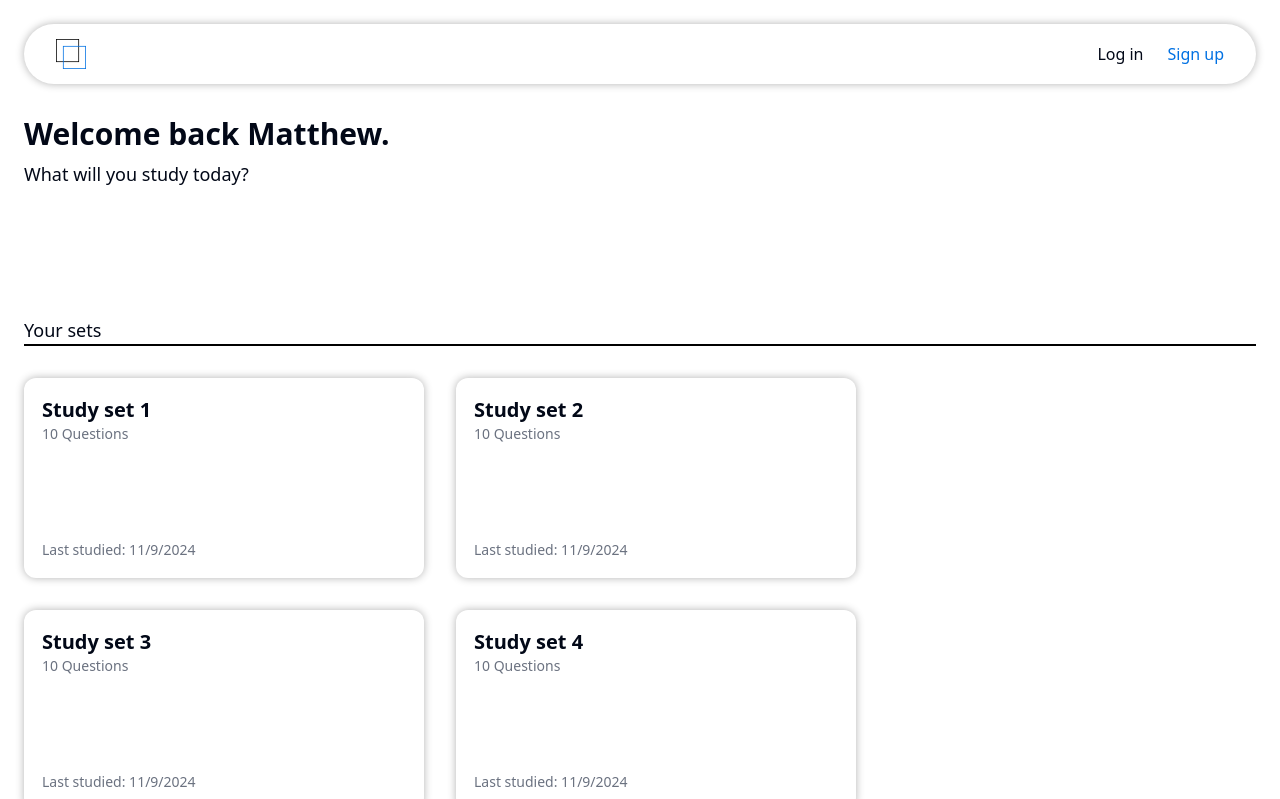
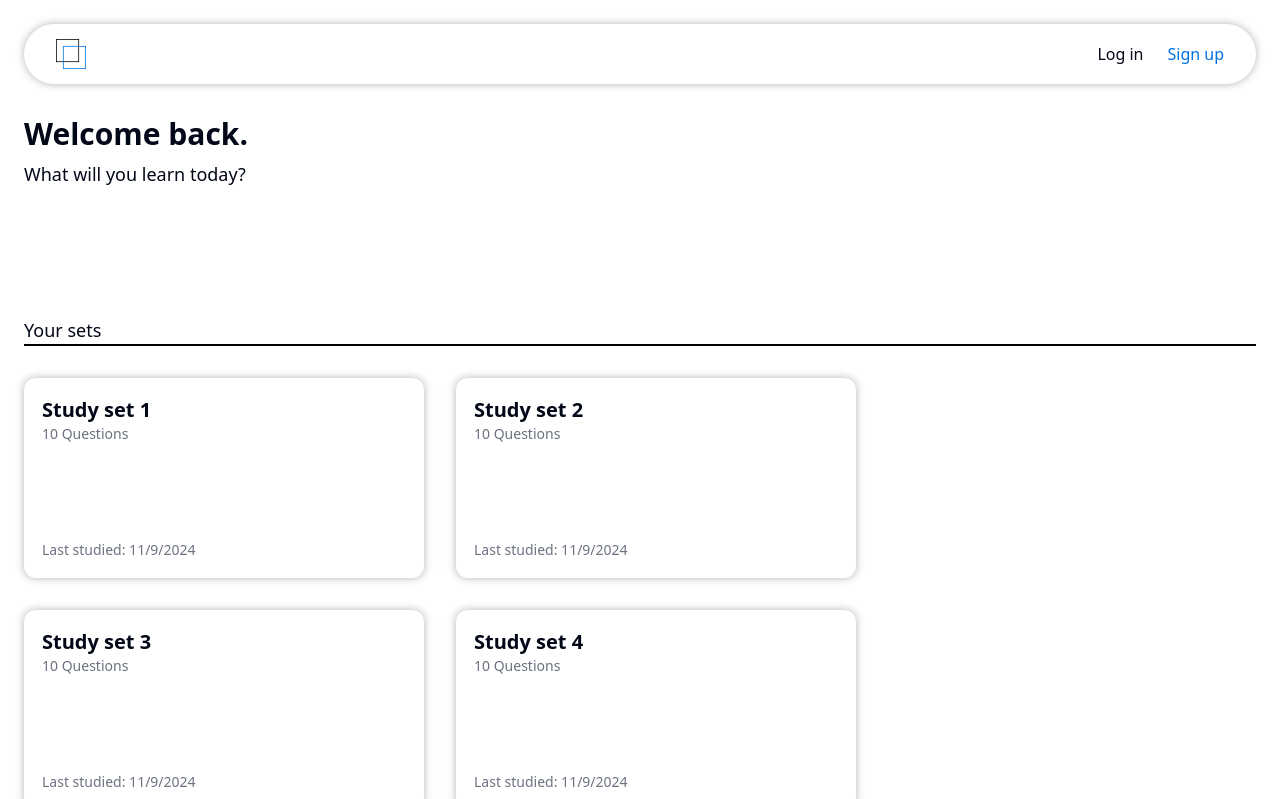
Before and after one commit to matthewdeguzman/hackprinceton-frontend, a SvelteKit app: page /sets in a window 1280 px wide. Shown: the top 799 px of the page. Built offline with nearby package versions, Linux system fonts and the light colour scheme.

Commit message:
add transitions and stuff

```diff
--- a/src/lib/components/header/Header.svelte
+++ b/src/lib/components/header/Header.svelte
@@ -3,7 +3,7 @@
 	import { Plus } from 'lucide-svelte';
 
 	const logout = () => {
-		window.location.href = '/login';
+		window.location.href = '/';
 		tokenStore.set(null);
 		localStorage.removeItem('token');
 	};
--- a/src/routes/+layout.svelte
+++ b/src/routes/+layout.svelte
@@ -1,10 +1,19 @@
 <script lang="ts">
 	import '../app.css';
+	import { quadOut } from 'svelte/easing';
+	import { fly, fade } from 'svelte/transition';
 	import Header from '$lib/components/header/Header.svelte';
-	let { children } = $props();
+	let { children, data } = $props();
 </script>
 
 <div class="p-6">
 	<Header />
-	{@render children()}
+	{#key data.pathname}
+		<div
+			in:fly={{ delay: 200, duration: 600, y: 500, easing: quadOut }}
+			out:fade={{ duration: 200 }}
+		>
+			{@render children()}
+		</div>
+	{/key}
 </div>
--- /dev/null
+++ b/src/routes/+layout.ts
@@ -0,0 +1,6 @@
+export const load = ({ url }: { url: URL }) => {
+	const { pathname } = url;
+	return {
+		pathname
+	};
+};
--- a/src/routes/login/+page.svelte
+++ b/src/routes/login/+page.svelte
@@ -70,13 +70,13 @@
 	</div>
 
 	<div class="mt-10">
-		<FormButton type="submit">
+		<button class="rounded-full bg-blue px-6 py-2 text-sm text-white" type="submit">
 			<div class="flex items-center gap-2">
 				<p>Sign In</p>
 				{#if loginLoading}
 					<LoaderCircle class="h-4 w-4 animate-spin text-white" />
 				{/if}
 			</div>
-		</FormButton>
+		</button>
 	</div>
 </form>
--- a/src/routes/sets/+page.svelte
+++ b/src/routes/sets/+page.svelte
@@ -1,13 +1,12 @@
 <script lang="ts">
 	import Card from '$lib/components/set-card/Card.svelte';
-	const name = 'Matthew';
 </script>
 
 <div class="flex flex-col items-center">
 	<div class="w-full max-w-[1300px]">
 		<div class="mt-8 flex flex-col gap-2">
-			<h1 class="text-3xl font-bold">Welcome back {name}.</h1>
-			<h2 class="text-lg font-medium">What will you study today?</h2>
+			<h1 class="text-3xl font-bold">Welcome back.</h1>
+			<h2 class="text-lg font-medium">What will you learn today?</h2>
 		</div>
 
 		<h1 class="mt-32 text-lg">Your sets</h1>
--- a/src/routes/signup/+page.svelte
+++ b/src/routes/signup/+page.svelte
@@ -78,13 +78,13 @@
 	</div>
 
 	<div class="mt-10">
-		<FormButton type="submit">
+		<button class="rounded-full bg-blue px-6 py-2 text-sm text-white" type="submit">
 			<div class="flex items-center gap-2">
 				<p>Register</p>
 				{#if registerLoading}
 					<LoaderCircle class="h-4 w-4 animate-spin text-white" />
 				{/if}
 			</div>
-		</FormButton>
+		</button>
 	</div>
 </form>
```
